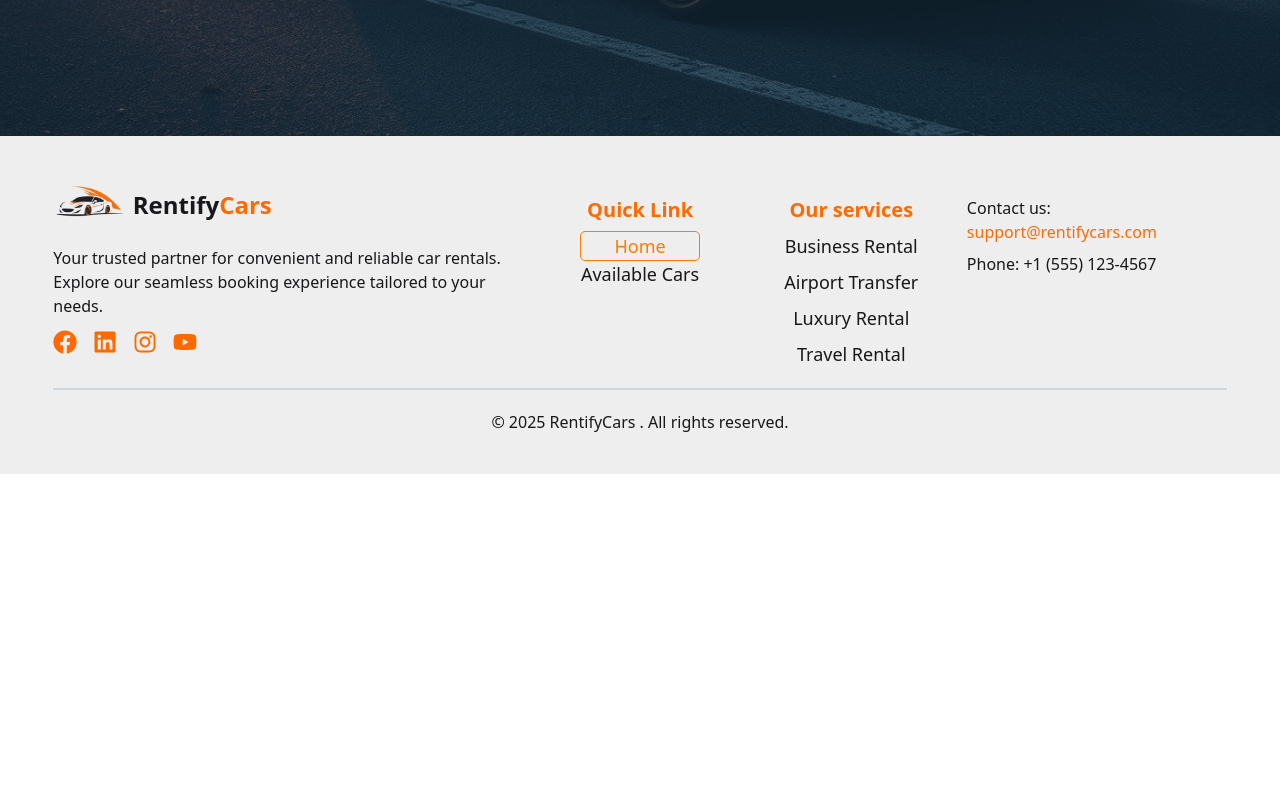
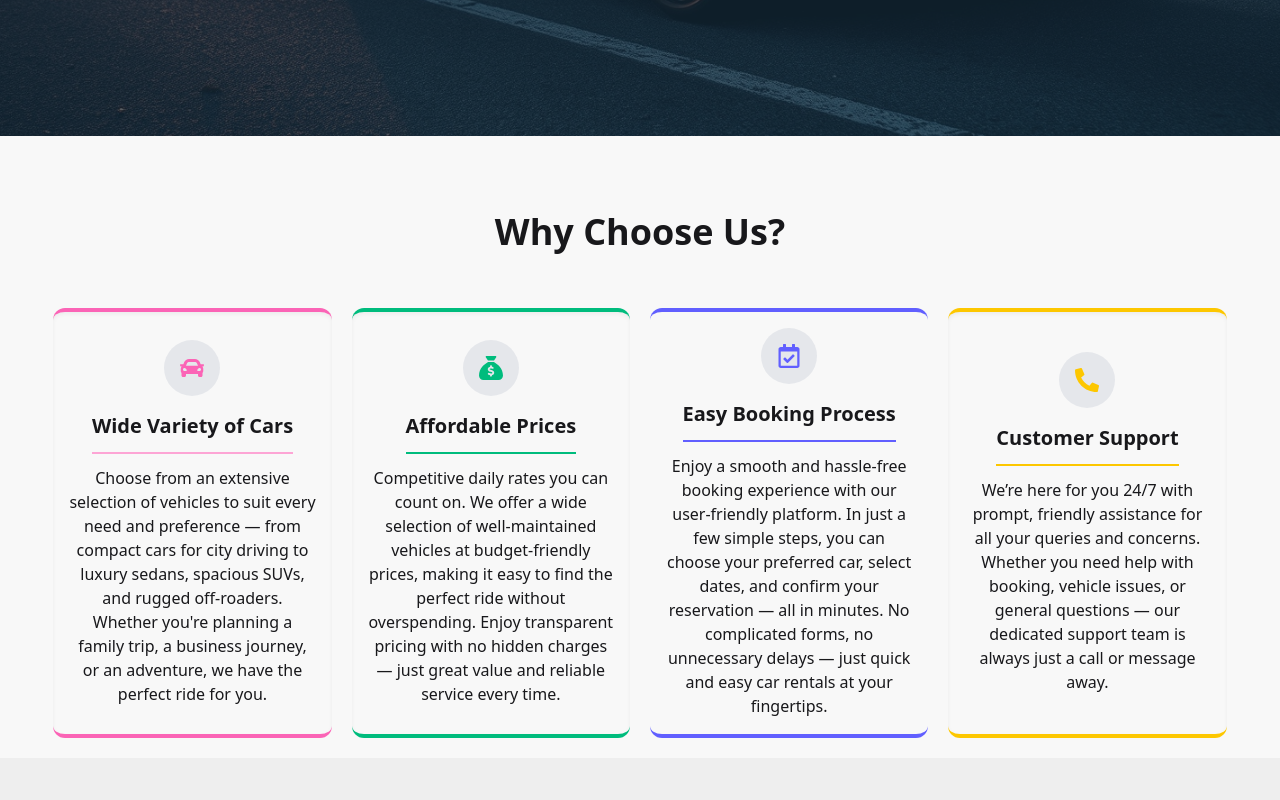
Before and after one commit to Md-Shakib-Akando/RentifyCar-Client-side, a React (Vite) app: page / in a window 1280 px wide. Shown: the part 680-1480 px from the top of the page. Before the commit the page ends 1154 px from the top, so only its background shows below. Built offline with nearby package versions, Linux system fonts and the light colour scheme; no server answers.

Commit message:
why choose section designed

```diff
--- a/package.json
+++ b/package.json
@@ -12,7 +12,9 @@
   "dependencies": {
     "@tailwindcss/vite": "^4.1.8",
     "firebase": "^11.8.1",
+    "framer-motion": "^12.16.0",
     "lottie-react": "^2.4.1",
+    "motion": "^12.16.0",
     "react": "^19.1.0",
     "react-dom": "^19.1.0",
     "react-icons": "^5.5.0",
--- a/src/Components/Banner/Banner.jsx
+++ b/src/Components/Banner/Banner.jsx
@@ -5,7 +5,7 @@ const Banner = () => {
     return (
         <section className="relative h-[50vh] md:h-[90vh] w-full overflow-hidden">
 
-            <div className="absolute inset-0 bg-[rgba(21,43,59,0.7)] z-10"></div>
+            <div className="absolute inset-0 bg-[rgba(21,43,59,0.7)] z-10 "></div>
 
 
             <img
@@ -15,7 +15,7 @@ const Banner = () => {
             />
 
 
-            <div className="relative z-20 container mx-auto px-6 h-full flex items-center">
+            <div className="relative z-90 container mx-auto px-6 h-full flex items-center">
                 <div className="max-w-5xl mx-auto">
                     <h1 className="text-xl md:text-4xl  lg:text-6xl font-bold text-white drop-shadow-lg mb-6">
                         Drive Your Dreams Today!
--- /dev/null
+++ b/src/Components/WhyChoose.jsx
@@ -0,0 +1,97 @@
+import React from 'react';
+import { FaCar, FaPhoneAlt } from 'react-icons/fa';
+import { FaRegCalendarCheck } from "react-icons/fa";
+import { FaSackDollar } from 'react-icons/fa6';
+import { motion } from "motion/react"
+const WhyChoose = () => {
+    return (
+        <div className='bg-base-200'>
+            <div className='max-w-11/12 mx-auto py-5'>
+                <div>
+                    <h1 className='text-2xl md:text-4xl font-bold my-7 md:my-14 text-center'>Why Choose Us?</h1>
+                </div>
+                <div className='grid grid-cols-1 md:grid-cols-2  xl:grid-cols-4 gap-5'>
+                    <motion.div
+                        className='flex flex-col  p-4 justify-center items-center inset-shadow-sm border-b-4 border-t-4 border-pink-400 rounded-xl'
+                        initial={{ rotateY: 0 }}
+                        whileInView={{ rotateY: 360 }}
+                        transition={{ duration: 1 }}
+                        viewport={{ once: true }}
+                        style={{ perspective: 1000 }}
+                    >
+                        <div className='bg-gray-200 p-4 mb-4 rounded-full'>
+                            <FaCar className='text-pink-400' size={24}></FaCar>
+                        </div>
+                        <div className='text-center'>
+                            <h1 className='text-xl font-bold pb-3 border-b-2 border-pink-300 w-fit mx-auto'>Wide Variety of Cars</h1>
+                            <p className='text-center mt-3'>
+                                Choose from an extensive selection of vehicles to suit every need and preference — from compact cars for city driving to luxury sedans, spacious SUVs, and rugged off-roaders. Whether you're planning a family trip, a business journey, or an adventure, we have the perfect ride for you.
+                            </p>
+                        </div>
+
+                    </motion.div>
+                    <motion.div
+                        className='flex flex-col  p-4 justify-center items-center inset-shadow-sm border-b-4 border-t-4 border-emerald-500 rounded-xl'
+                        initial={{ rotateY: 0 }}
+                        whileInView={{ rotateY: 360 }}
+                        transition={{ duration: 1 }}
+                        viewport={{ once: true }}
+                        style={{ perspective: 1000 }}
+
+
+                    >
+                        <div className='bg-gray-200 p-4 mb-4 rounded-full'>
+                            <FaSackDollar className='text-emerald-500' size={24}></FaSackDollar>
+                        </div>
+                        <div className='text-center'>
+                            <h1 className='text-xl font-bold pb-3 border-b-2 border-emerald-500 w-fit mx-auto'>Affordable Prices</h1>
+                            <p className='text-center mt-3'>
+                                Competitive daily rates you can count on. We offer a wide selection of well-maintained vehicles at budget-friendly prices, making it easy to find the perfect ride without overspending. Enjoy transparent pricing with no hidden charges — just great value and reliable service every time.
+                            </p>
+                        </div>
+
+                    </motion.div>
+                    <motion.div className='flex flex-col  p-4 justify-center items-center  border-b-4 border-t-4 border-indigo-500 rounded-xl'
+                        initial={{ rotateY: 0 }}
+                        whileInView={{ rotateY: 360 }}
+                        transition={{ duration: 1 }}
+                        viewport={{ once: true }}
+                        style={{ perspective: 1000 }}
+                    >
+                        <div className='bg-gray-200 p-4 mb-4 rounded-full'>
+                            <FaRegCalendarCheck className='text-indigo-500' size={24} />
+                        </div>
+                        <div className='text-center'>
+                            <h1 className='text-xl font-bold pb-3 border-b-2 border-indigo-500 w-fit mx-auto'>Easy Booking Process</h1>
+                            <p className='text-center mt-3'>
+                                Enjoy a smooth and hassle-free booking experience with our user-friendly platform. In just a few simple steps, you can choose your preferred car, select dates, and confirm your reservation — all in minutes. No complicated forms, no unnecessary delays — just quick and easy car rentals at your fingertips.
+                            </p>
+                        </div>
+
+                    </motion.div>
+                    <motion.div className='flex flex-col  p-4 justify-center items-center inset-shadow-sm border-b-4 border-t-4 border-yellow-400 rounded-xl'
+                        initial={{ rotateY: 0 }}
+                        whileInView={{ rotateY: 360 }}
+                        transition={{ duration: 1 }}
+                        viewport={{ once: true }}
+                        style={{ perspective: 1000 }}
+                    >
+                        <div className='bg-gray-200 p-4 mb-4 rounded-full'>
+                            <FaPhoneAlt className='text-yellow-400' size={24}></FaPhoneAlt>
+                        </div>
+                        <div className='text-center'>
+                            <h1 className='text-xl font-bold pb-3 border-b-2 border-yellow-400 w-fit mx-auto'>Customer Support</h1>
+                            <p className='text-center mt-3'>
+                                We’re here for you 24/7 with prompt, friendly assistance for all your queries and concerns. Whether you need help with booking, vehicle issues, or general questions — our dedicated support team is always just a call or message away.
+                            </p>
+                        </div>
+
+                    </motion.div>
+
+                </div>
+            </div>
+        </div>
+    );
+};
+
+export default WhyChoose;
--- a/src/Pages/Home.jsx
+++ b/src/Pages/Home.jsx
@@ -1,10 +1,12 @@
 import React from 'react';
 import Banner from '../Components/Banner/Banner';
+import WhyChoose from '../Components/WhyChoose';
 
 const Home = () => {
     return (
         <>
             <Banner></Banner>
+            <WhyChoose></WhyChoose>
         </>
     );
 };
```
Also changed, not shown: 1 other file (tests, documents, lock files or other folders).
